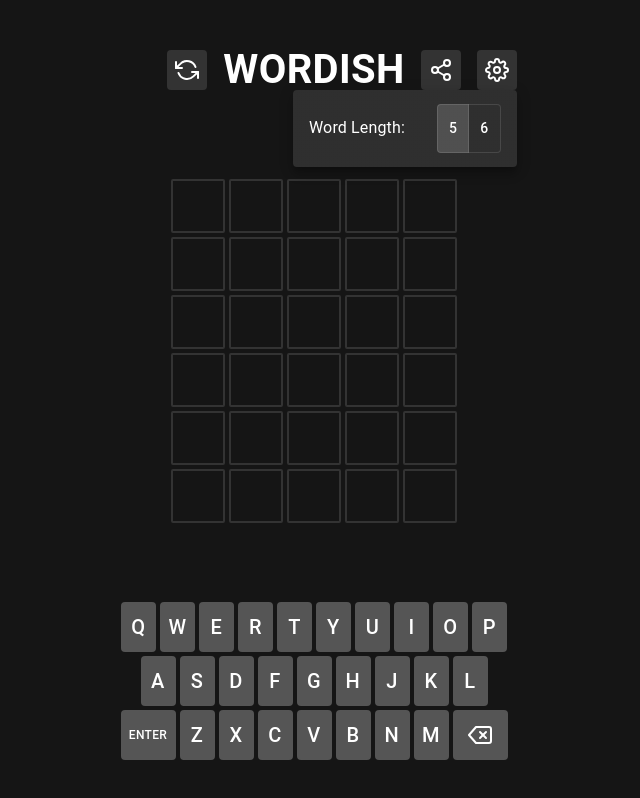
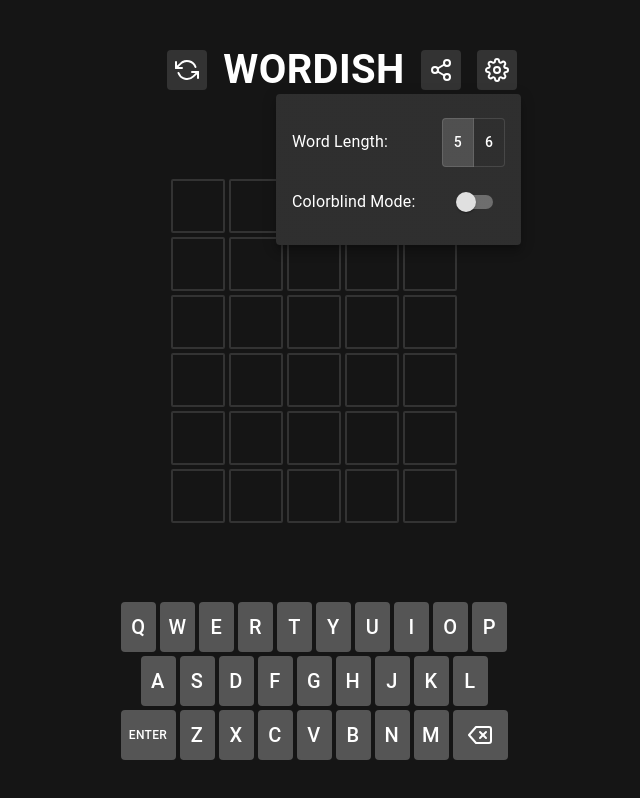
Before and after one commit to EsoterikStare/wordish, a React app: page / in a window 1280 px wide. Both pictures are taken after a click on the button 822 px from the left and 69 px from the top of the page. Shown: the whole page, without its empty margins (326-966 px from the left). Built offline with nearby package versions, Linux system fonts and the light colour scheme.

Commit message:
Remove MenuItem from wordLength setting and add colorblind setting

```diff
--- a/src/components/Settings.jsx
+++ b/src/components/Settings.jsx
@@ -1,7 +1,7 @@
 import React from 'react';
-import { object, func, number } from 'prop-types';
+import { func, shape } from 'prop-types';
 import {
-  Grid, Menu, MenuItem, ToggleButton, ToggleButtonGroup, Typography
+  Box, Grid, Menu, MenuItem, Switch, ToggleButton, ToggleButtonGroup, Typography
 } from '@mui/material';
 
 import { useAppState } from '../AppStateContext';
@@ -12,8 +12,7 @@ const WordLengthItem = () => {
   const { wordLength } = state;
   console.log('wordLength', { wordsKeys: Object.keys(words) });
   return (
-    <MenuItem>
-      <Grid alignItems="center" container justifyContent="space-around" spacing={8}>
+    <Grid alignItems="center" container justifyContent="space-between" spacing={8}>
       <Grid item>
         <Typography>Word Length:</Typography>
       </Grid>
@@ -32,18 +31,31 @@ const WordLengthItem = () => {
         </ToggleButtonGroup>
       </Grid>
     </Grid>
-    </MenuItem>
+  );
+};
+
+const ColorModeItem = () => {
+  const { state, dispatch } = useAppState();
+  const { colorBlindMode } = state;
+  return (
+    <Grid alignItems="center" container justifyContent="space-between" spacing={8}>
+      <Grid item>
+        <Typography>Colorblind Mode:</Typography>
+      </Grid>
+      <Grid item>
+        <Switch
+          value={colorBlindMode}
+          onChange={(e, newValue) => dispatch({ type: 'updateColorblindMode', value: newValue })}
+        />
+      </Grid>
+    </Grid>
   );
 };
 
 WordLengthItem.propTypes = {};
 WordLengthItem.defaultProps = {};
 
-const Settings = ({ anchorEl, onClose }) => {
-  const { state } = useAppState();
-  const { wordLength } = state;
-
-  return (
+const Settings = ({ anchorEl, onClose }) => (
   <Menu
     anchorEl={anchorEl}
     anchorOrigin={{
@@ -56,14 +68,23 @@ const Settings = ({ anchorEl, onClose }) => {
       horizontal: 'right',
       vertical: 'top'
     }}
+    sx={{ border: '4px solid transparent' }}
   >
-      <WordLengthItem wordLength={wordLength} />
+    <Box p={4}>
+      <Grid container direction="column" spacing={4}>
+        <Grid item>
+          <WordLengthItem />
+        </Grid>
+        <Grid item>
+          <ColorModeItem />
+        </Grid>
+      </Grid>
+    </Box>
   </Menu>
 );
-};
 
 Settings.propTypes = {
-  anchorEl: object,
+  anchorEl: shape({}),
   onClose: func.isRequired
 };
 Settings.defaultProps = {
```
Lines whose indentation alone changed are shown as unchanged.
